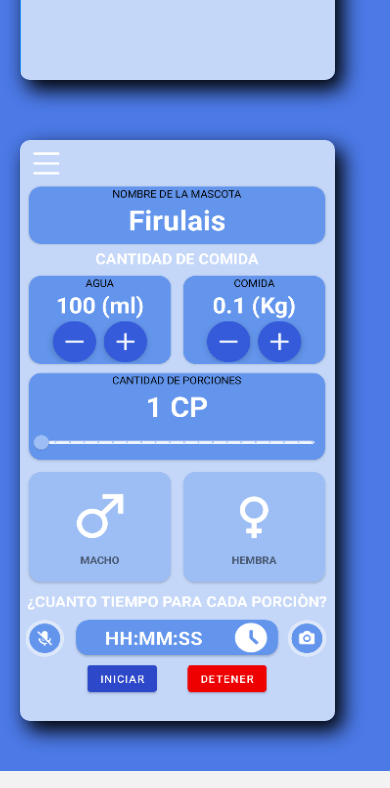
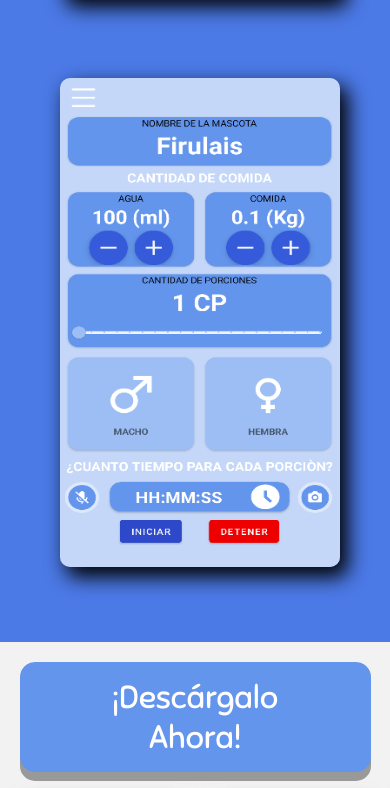
Before and after one commit to Cornellv/MagicFeederOficial, a plain HTML site: page Inicio.html in a window 390 px wide. Shown: the part 1623-2411 px from the top of the page. Drawn offline with nearby package versions, Linux system fonts and the light colour scheme; a web font is replaced by a local one.

Commit message:
Responsive

```diff
--- a/responsive.css
+++ b/responsive.css
@@ -340,14 +340,16 @@
 }
 
     .imagenes > img {
-        height: 95%;
-        width: 90%;
+        height: 90%;
+        width: 80%;
+        margin-left: 40px;
     }
     .btnDescarga {
-        width: 70%;
+        width: 90%;
         display: flex;
-        font-size: 1.5rem;
+        font-size: 2rem;
         justify-content: center;
+        text-align: center  ;
     }
     .cajas{
         width: 50%;
@@ -387,9 +389,9 @@
         margin-left: auto;
         margin-right: auto;
       }
-      .imagenqr{
-        width:70%;
-        height:64%;
+     .imagenqr{
+        width:75%;
+        height:65%;
 
     }
 
```
